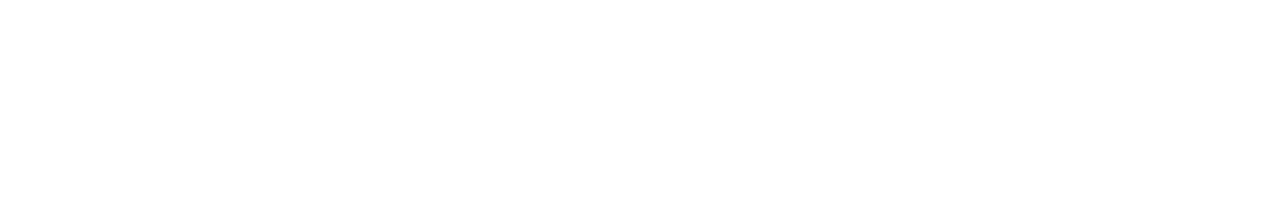
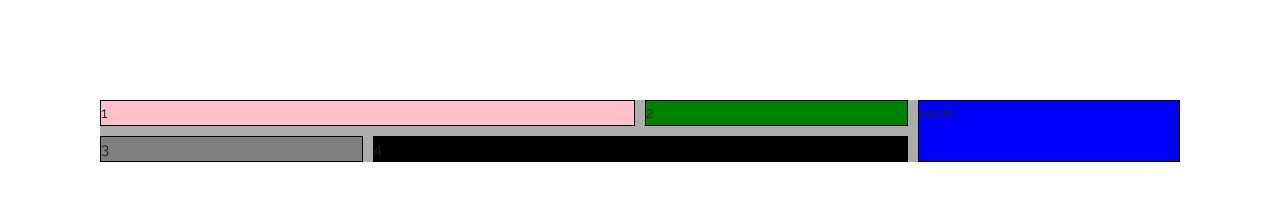
Before and after one commit to bmharley/css-grid-practice, a plain HTML site: page index.html in a window 1280 px wide. Drawn offline with Linux system fonts and the light colour scheme.

Commit message:
grid layout skeleton implemented

```diff
--- a/css/testimonials.css
+++ b/css/testimonials.css
@@ -0,0 +1,46 @@
+body {
+  padding: 100px;
+}
+.testimonials {
+  display: grid;
+  grid-template-rows: 1fr 1fr;
+  grid-template-columns: 1fr 1fr 1fr 1fr;
+  grid-template-areas:
+  "head-primary head-primary head-secondary aside"
+  "foot-secondary foot-primary foot-primary aside";
+  grid-gap: 1rem;
+  list-style-type: none;
+  background: rgb(172, 172, 172);
+}
+
+.testimonial {
+  display: block;
+  margin-bottom: 0;
+  background: yellow;
+  border: 1px solid black;
+}
+
+.testimonial--head-primary {
+  grid-area: head-primary;
+  background-color: pink;
+}
+
+.testimonial--head-secondary {
+  grid-area: head-secondary;
+  background-color: green;
+}
+
+.testimonial--foot-secondary {
+  grid-area: foot-secondary;
+  background-color: grey;
+}
+
+.testimonial--foot-primary {
+  grid-area: foot-primary;
+  background-color: black;
+}
+
+.testimonial--aside {
+  grid-area: aside;
+  background: blue;
+}
--- a/index.html
+++ b/index.html
@@ -5,7 +5,7 @@
   <!-- Basic Page Needs
   –––––––––––––––––––––––––––––––––––––––––––––––––– -->
   <meta charset="utf-8">
-  <title>Your page title here :)</title>
+  <title>Testimonials CSS Grid Challenge</title>
   <meta name="description" content="">
   <meta name="author" content="">
 
@@ -29,8 +29,26 @@
 
 </head>
 <body>
-  <div class="testimonials">
+  <ul class="testimonials">
+    <li class="testimonial testimonial--head-primary">
+      1
+    </li>
 
-  </div>
+    <li class="testimonial testimonial--head-secondary">
+      2
+    </li>
+
+    <li class="testimonial testimonial--foot-secondary">
+      3
+    </li>
+
+    <li class="testimonial testimonial--foot-primary">
+      4
+    </li>
+
+    <li class="testimonial testimonial--aside">
+      aside
+    </li>
+  </ul>
 </body>
 </html>
```
